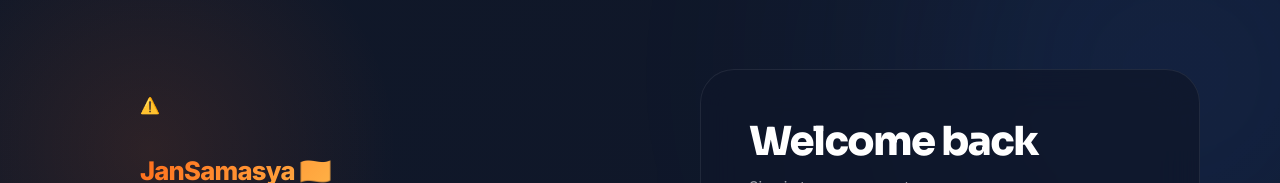
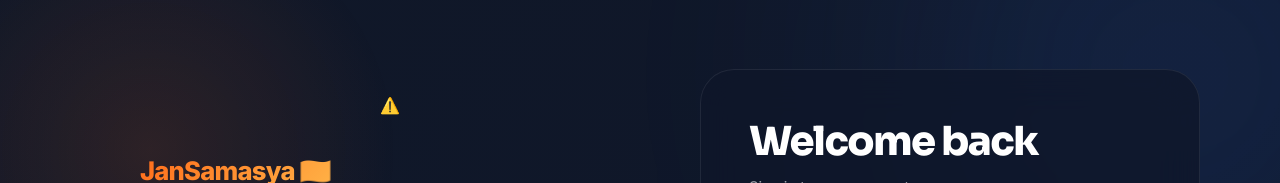
Before and after one commit to Charan-0006/jansamasya-MERN, a React (Vite) app in the folder client/: page / in a window 1280 px wide. Shown: the top 183 px of the page. Built offline with nearby package versions, Linux system fonts and the light colour scheme; no server answers.

Commit message:
fixed lottie clipping

```diff
--- a/client/src/components/AuthForm.css
+++ b/client/src/components/AuthForm.css
@@ -50,7 +50,7 @@ html,
 
   justify-content: space-between;
 
-  align-items: stretch;
+  align-items: center;
 
   gap: 60px;
 
@@ -60,7 +60,8 @@ html,
 
   position: relative;
 
-  overflow: hidden;
+  overflow-x: hidden;
+overflow-y: visible;
 
   background:
     linear-gradient(
@@ -846,15 +847,32 @@ min-height: 600px;
 
 .hero-animation {
 
-  width:100%;
+  width: 100%;
 
-  max-width:320px;
+  max-width: 500px;
 
-  margin-bottom:2rem;
+  min-width: 350px;
+
+  display: flex;
+
+  justify-content: center;
+
+  align-items: center;
+
+  overflow: visible;
+
+  margin-bottom: 2rem;
 }
 
 .hero-player {
+
   width: 100%;
+
+  height: auto;
+
+  overflow: visible;
+
+  transform: scale(1.15);
 }
 
 @keyframes float {
```
